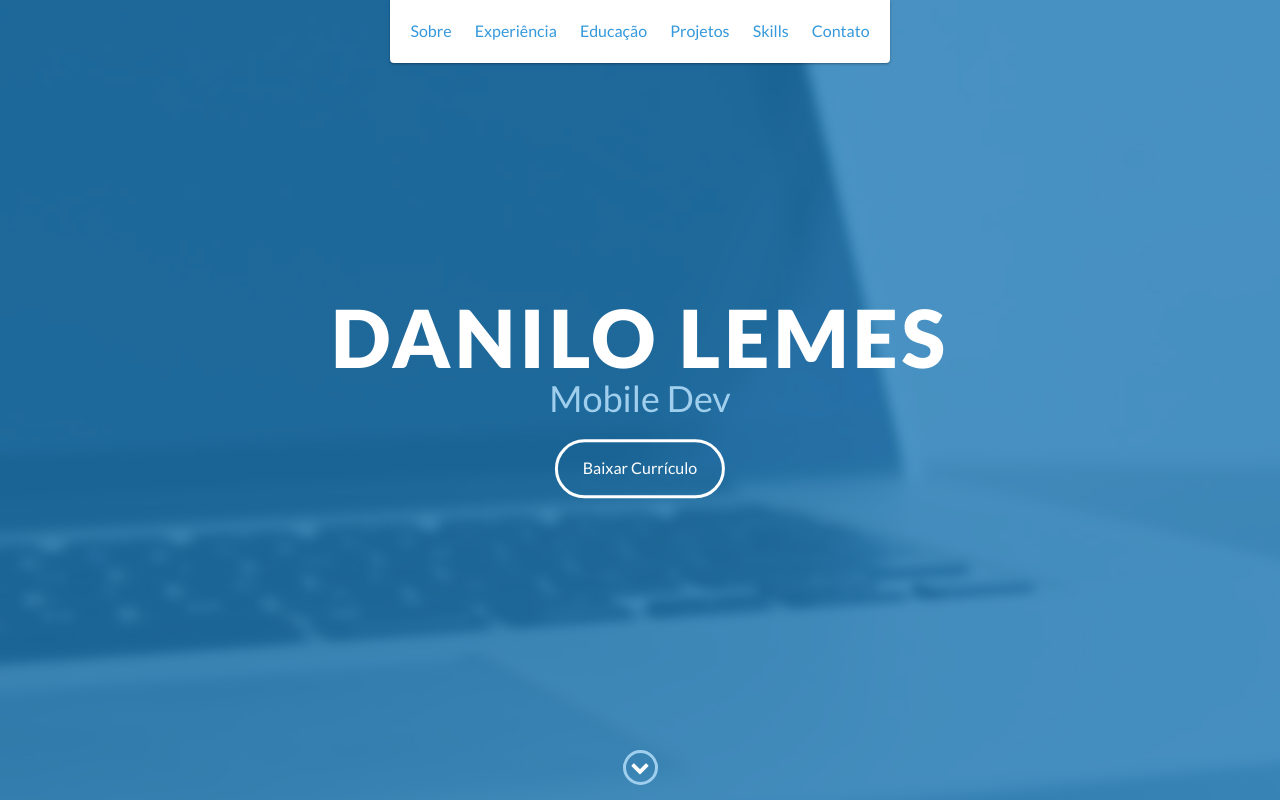
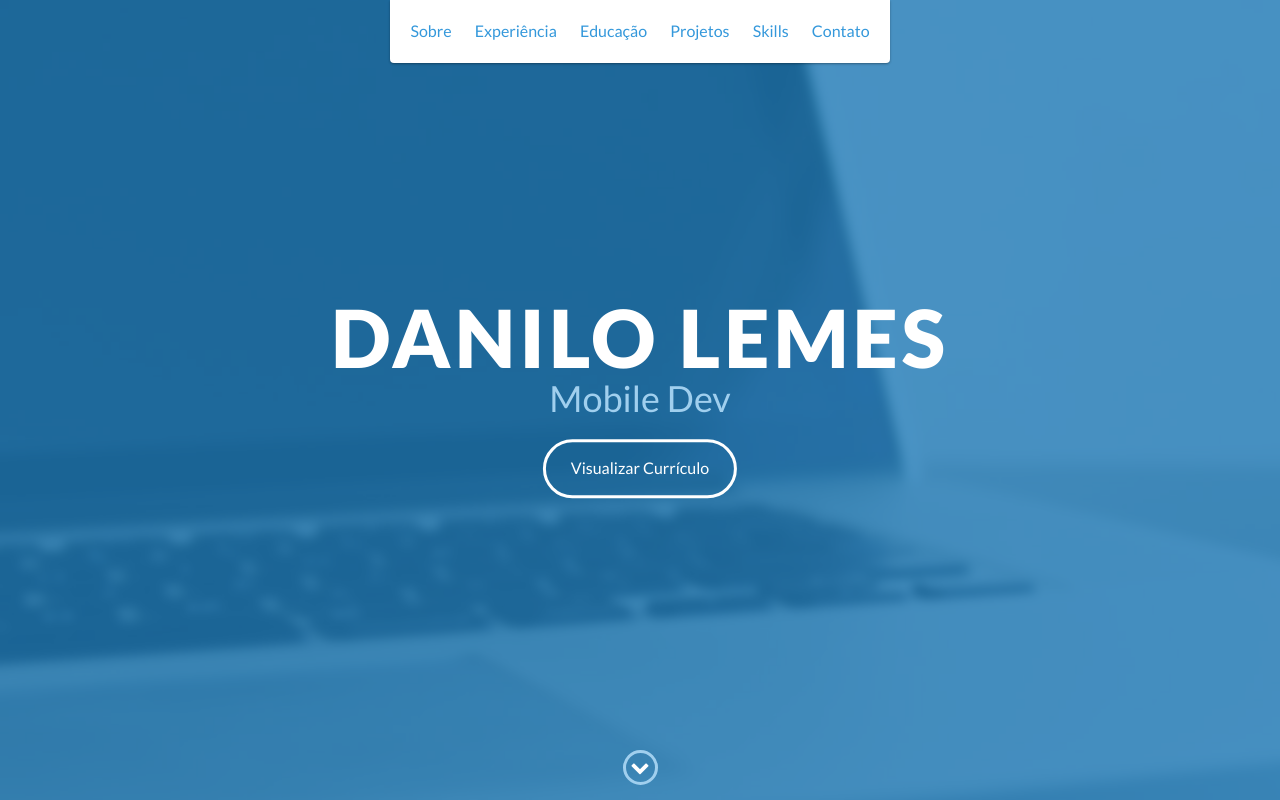
Before and after one commit to daniloleemes/portfolio, a plain HTML site: page index.html in a window 1280 px wide. Shown: the top 800 px of the page. Drawn offline with nearby package versions, Linux system fonts and the light colour scheme.

Commit message:
change label

```diff
--- a/index.html
+++ b/index.html
@@ -51,7 +51,7 @@
         <div id="lead-content">
             <h1>Danilo Lemes</h1>
             <h2>Mobile Dev</h2>
-            <a href="resume.pdf" class="btn-rounded-white">Baixar Currículo</a>
+            <a href="resume.pdf" class="btn-rounded-white">Visualizar Currículo</a>
         </div>
         <!-- End #lead-content -->
 
```
